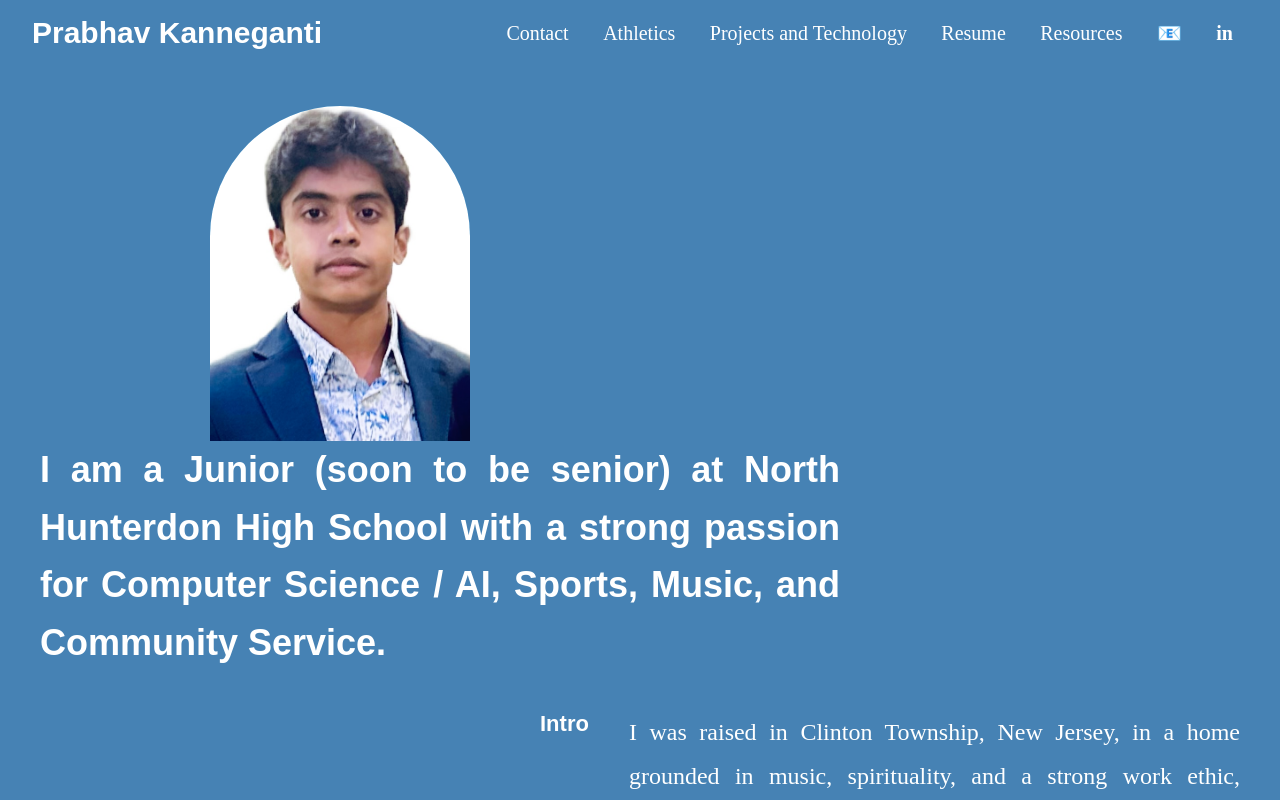
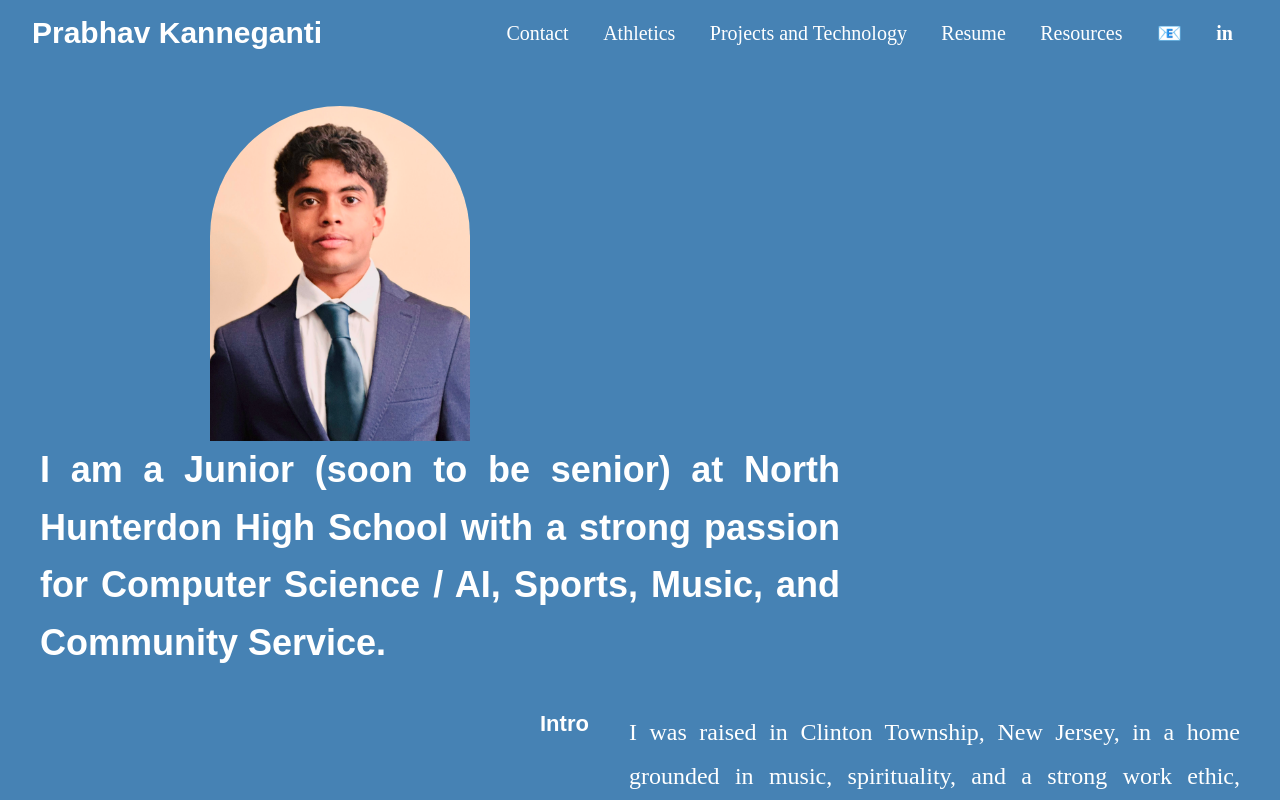
Before and after one commit to pkanneganti85/Portfolio-Website, a plain HTML site: page index.html in a window 1280 px wide. Shown: the top 800 px of the page. Drawn offline with Linux system fonts and the light colour scheme.

Commit message:
Update index.html

```diff
--- a/index.html
+++ b/index.html
@@ -192,7 +192,7 @@
 
     <section class="hero">
         <div class="image-container">
-            <img src="IMG_7307.jpg" alt="Profile" />
+            <img src="pk.jpg" alt="Profile" />
         </div>
         <h1>
             I am a Junior (soon to be senior) at North Hunterdon High School with a strong passion for Computer Science / AI, Sports, Music, and
```
